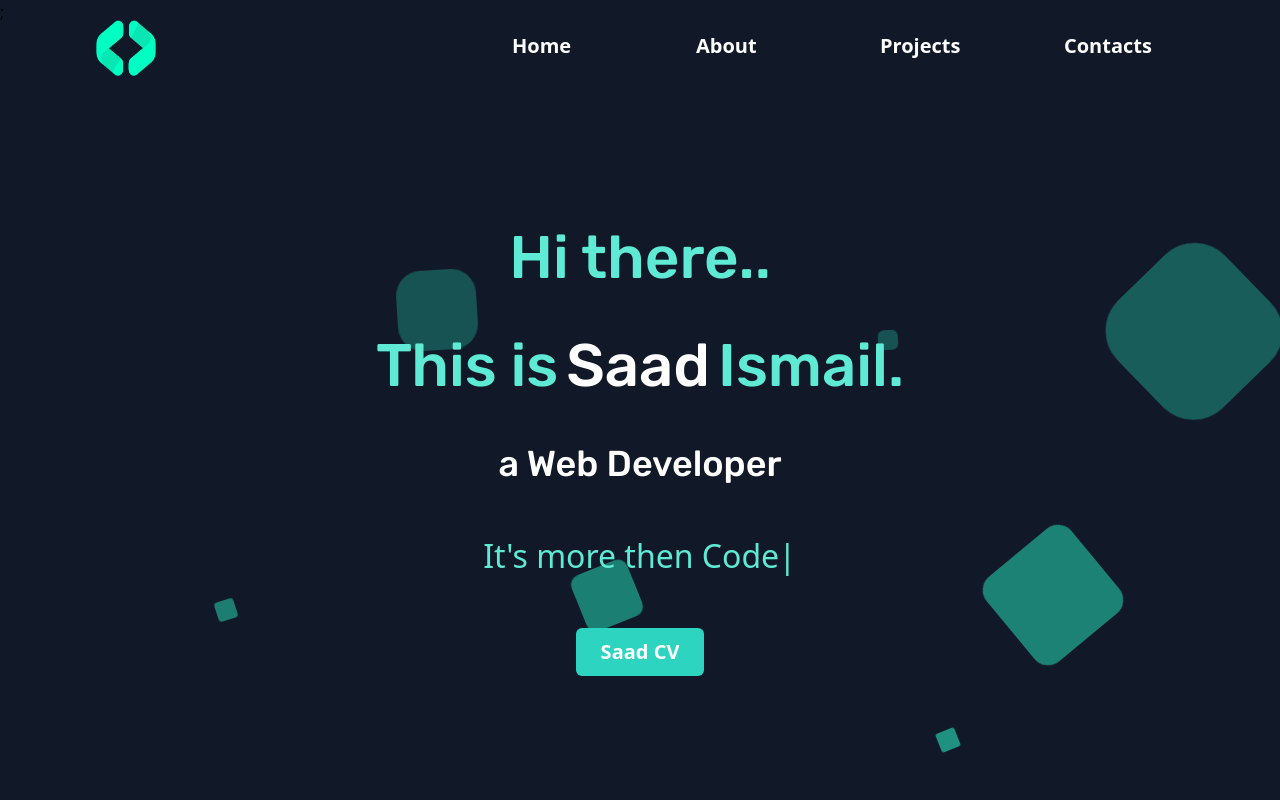
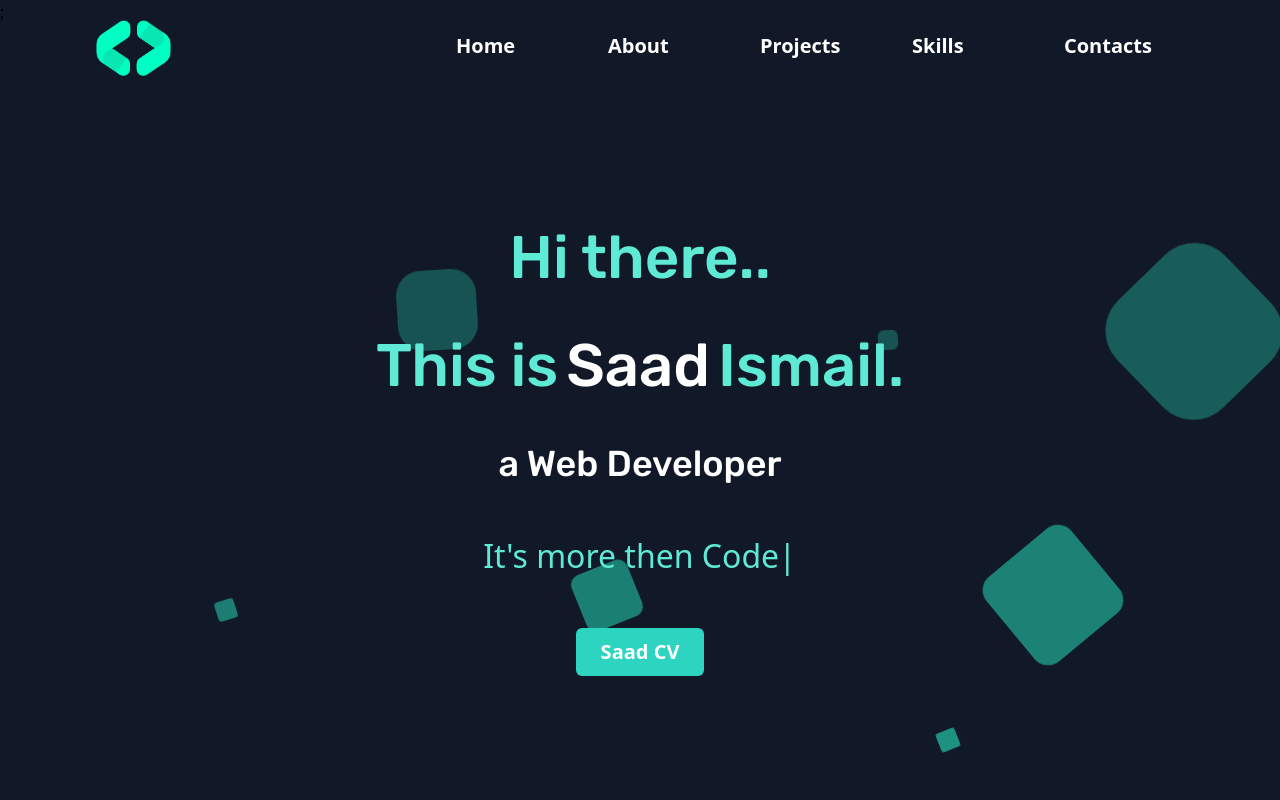
Before and after one commit to saadismail01/Portfolio, a React (Vite) app: page / in a window 1280 px wide. Shown: the top 800 px of the page. Built offline with nearby package versions, Linux system fonts and the light colour scheme.

Commit message:
add the skills btn section to navbar

```diff
--- a/src/pages/Navbar.tsx
+++ b/src/pages/Navbar.tsx
@@ -26,8 +26,8 @@ const Navbar = () => {
 
   return (
     <div className="w-full h-full flex justify-between items-center -mt-5 py-4 px-12 lg:px-24 ">
-      <img src={logo} alt="logo" className=" w-12 h-8 lg:w-[60px] lg:h-14" />
-      <ul className="list-none sm:flex hidden justify-end items-center flex-1  space-x-14 ">
+      <img src={logo} alt="logo" className=" w-12 h-8 lg:w-[75px] lg:h-14" />
+      <ul className="list-none sm:flex hidden justify-end items-center flex-1  space-x-6 ">
         <li className="overflow-hidden relative w-32 p-2 h-12 text-white border-none rounded-md text-xl font-bold cursor-pointer z-10 group">
           <Link to="home" spy={true} smooth={true} offset={50} duration={500}>
             Home
@@ -87,6 +87,33 @@ const Navbar = () => {
               duration={500}
             >
               Projects
+            </Link>
+          </span>
+        </li>
+
+        <li className="overflow-hidden relative w-32 p-2 h-12 text-white border-none rounded-md text-xl font-bold cursor-pointer z-10 group">
+          <Link
+            to="projects"
+            spy={true}
+            smooth={true}
+            offset={50}
+            duration={500}
+          >
+            Skills
+          </Link>
+
+          <span className="absolute w-36 h-32 -top-8 -left-2 bg-teal-200 rounded-full transform scale-x-0 group-hover:scale-x-100 transition-transform group-hover:duration-500 duration-1000 origin-bottom"></span>
+          <span className="absolute w-36 h-32 -top-8 -left-2 bg-teal-300 rounded-full transform scale-x-0 group-hover:scale-x-100 transition-transform group-hover:duration-700 duration-700 origin-bottom"></span>
+          <span className="absolute w-36 h-32 -top-8 -left-2 bg-teal-400 rounded-full transform scale-x-0 group-hover:scale-x-100 transition-transform group-hover:duration-1000 duration-500 origin-bottom"></span>
+          <span className="group-hover:opacity-100 group-hover:duration-1000 duration-100 opacity-0 absolute top-2.5 left-6 z-10">
+            <Link
+              to="skills"
+              spy={true}
+              smooth={true}
+              offset={-50}
+              duration={500}
+            >
+              Skills
             </Link>
           </span>
         </li>
@@ -215,6 +242,33 @@ const Navbar = () => {
 
             <li className="overflow-hidden relative w-32 p-2 h-12 text-white border-none rounded-md text-xl font-bold cursor-pointer z-10 group">
               <Link
+                to="skills"
+                spy={true}
+                smooth={true}
+                offset={50}
+                duration={500}
+              >
+                Skills
+              </Link>
+
+              <span className="absolute w-36 h-32 -top-8 -left-2 bg-teal-200 rounded-full transform scale-x-0 group-hover:scale-x-100 transition-transform group-hover:duration-500 duration-1000 origin-bottom"></span>
+              <span className="absolute w-36 h-32 -top-8 -left-2 bg-teal-300 rounded-full transform scale-x-0 group-hover:scale-x-100 transition-transform group-hover:duration-700 duration-700 origin-bottom"></span>
+              <span className="absolute w-36 h-32 -top-8 -left-2 bg-teal-400 rounded-full transform scale-x-0 group-hover:scale-x-100 transition-transform group-hover:duration-1000 duration-500 origin-bottom"></span>
+              <span className="group-hover:opacity-100 group-hover:duration-1000 duration-100 opacity-0 absolute top-2.5 left-6 z-10">
+                <Link
+                  to="skills"
+                  spy={true}
+                  smooth={true}
+                  offset={-50}
+                  duration={500}
+                >
+                  Skills
+                </Link>
+              </span>
+            </li>
+
+            <li className="overflow-hidden relative w-32 p-2 h-12 text-white border-none rounded-md text-xl font-bold cursor-pointer z-10 group">
+              <Link
                 to="contacts"
                 spy={true}
                 smooth={true}
```
